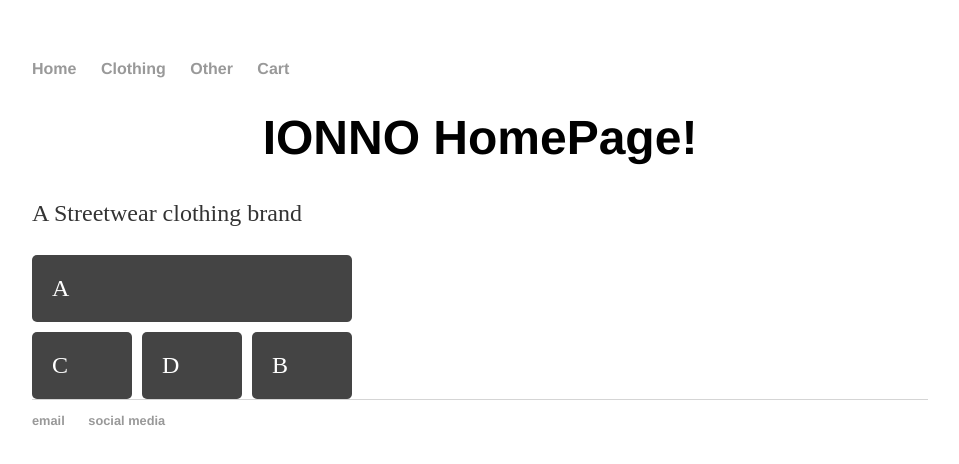
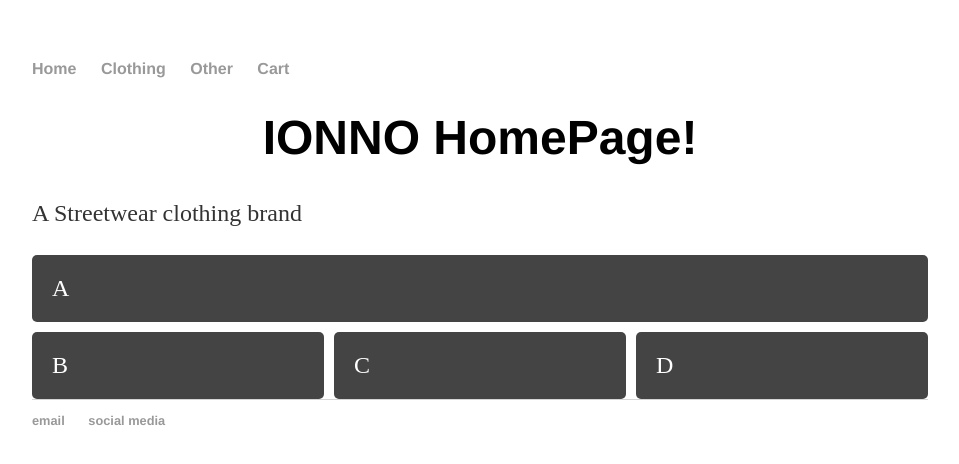
Before and after one commit to oscarreyes98/ionno.github.io, a Jekyll site: the page built from index.html, in a window 1280 px wide. Shown: the top 464 px of the page, without its empty margins (160-1119 px from the left). Built offline with Jekyll 4.4.1, drawn with Linux system fonts in a browser that asks for light colours.

Commit message:
Update index.html

```diff
--- a/index.html
+++ b/index.html
@@ -7,7 +7,7 @@ title: IONNO Home
     .wrapper {
         display: grid;
     	grid-gap: 10px;
-        grid-template-columns: [col1-start] 100px  [col2-start] 100px  [col3-start] 100px [col3-end];
+        grid-template-columns: [col1-start] 1fr  [col2-start] 1fr  [col3-start] 1fr [col3-end];
         grid-template-rows: [row1-start] auto [row2-start] auto [row2-end];
         background-color: #fff;
         color: #444;
@@ -23,13 +23,13 @@ title: IONNO Home
         grid-column: col1-start / col3-end;
         grid-row: row1-start ;}
     .b {
-        grid-column: col3-start ;
+        grid-column: col1-start ;
         grid-row: row2-start;}
     .c {
-        grid-column: col1-start;
+        grid-column: col2-start;
         grid-row: row2-start ;}
     .d {
-        grid-column: col2-start ;
+        grid-column: col3-start ;
         grid-row: row2-start ;}
 </style>
 
```
